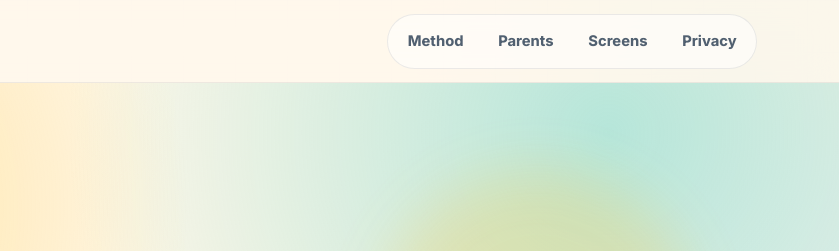
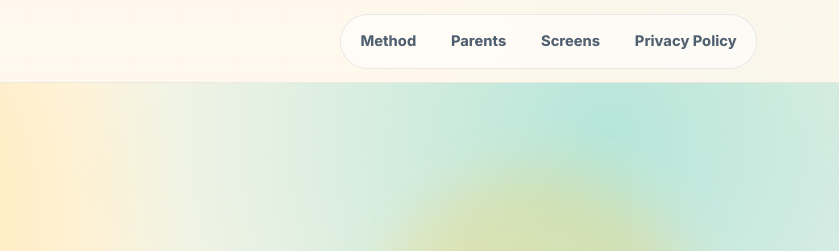
Before and after one commit to kikyou0797/bookreader-privacy-policy, a plain HTML site: page starwise/index.html in a window 1280 px wide. Shown: the top 251 px of the page, 441-1280 px from the left. Drawn offline with Linux system fonts and the light colour scheme.

Commit message:
Fix StarWise privacy policy navigation

```diff
--- a/starwise/index.html
+++ b/starwise/index.html
@@ -22,7 +22,7 @@
           <a href="#method">Method</a>
           <a href="#parents">Parents</a>
           <a href="#screens">Screens</a>
-          <a href="#privacy-band">Privacy</a>
+          <a href="./privacy/">Privacy Policy</a>
         </div>
       </nav>
       <button class="nav-toggle" data-nav-toggle aria-label="Toggle menu" aria-expanded="false">Menu</button>
```
